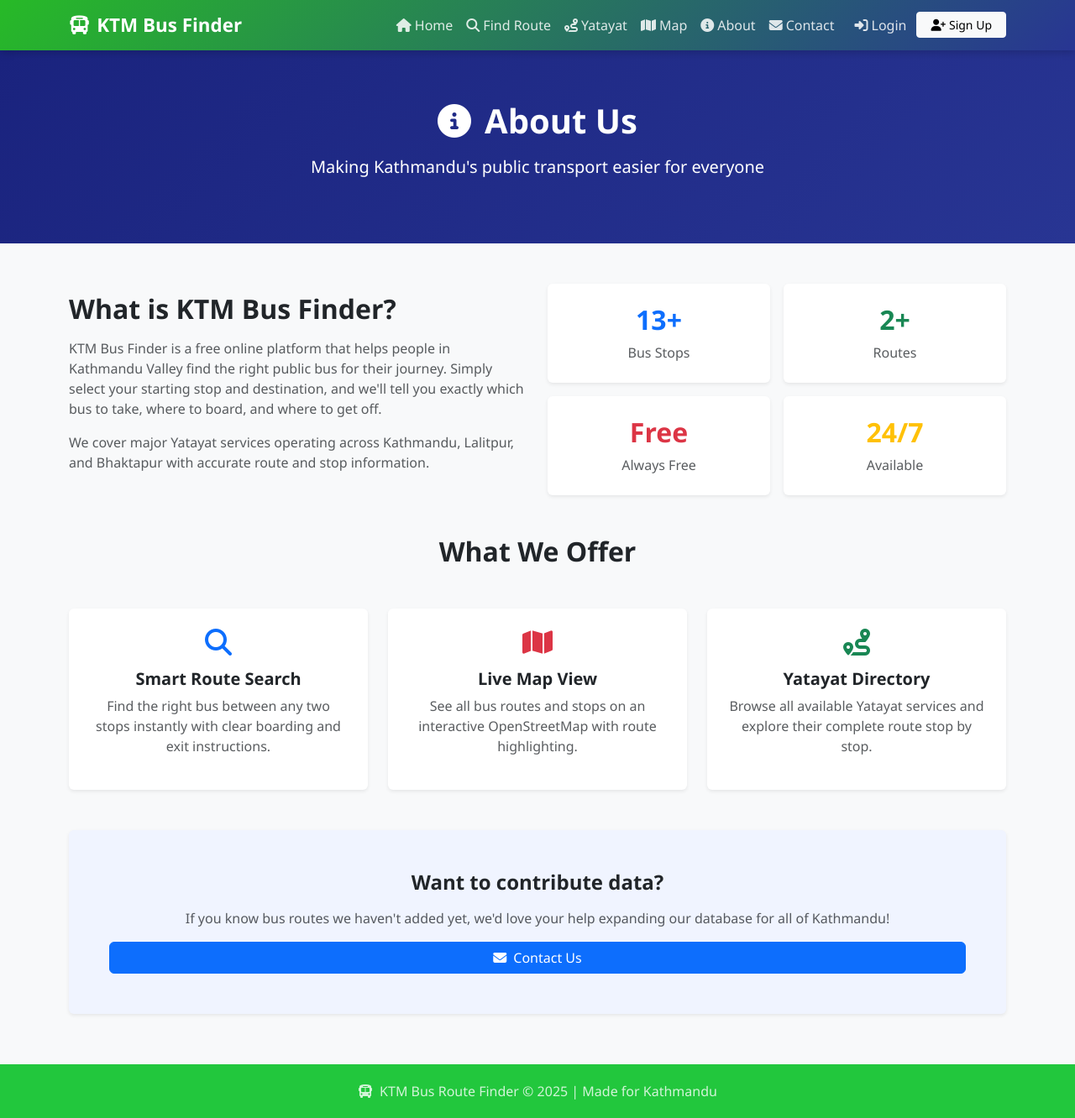
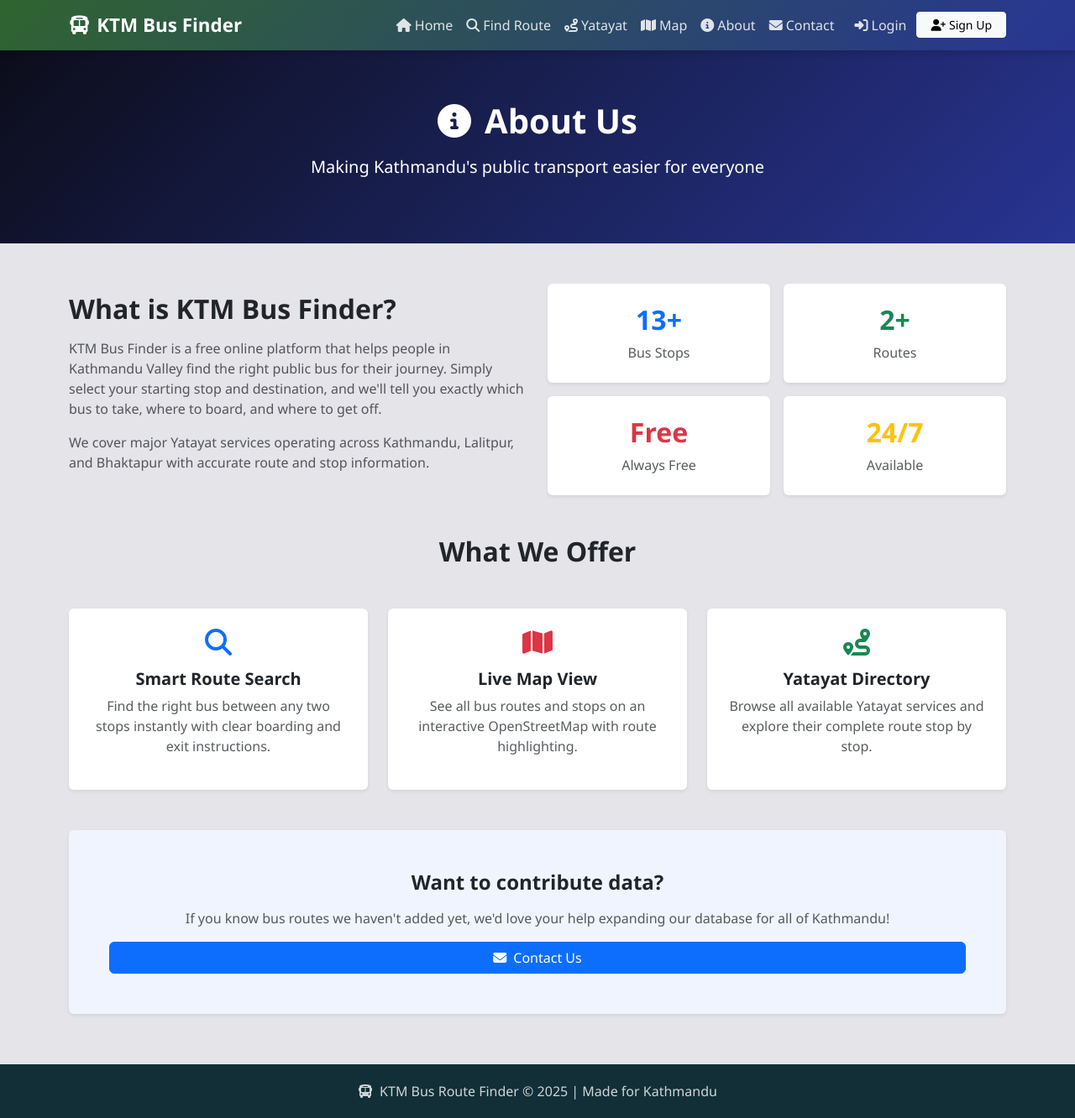
Before and after one commit to purnimapant77/ktm_bus_route, a Django app: page /about/ in a window 1280 px wide. Shown: the whole page at 84% size. Run offline with Django 5.2, Linux system fonts and the light colour scheme.

Commit message:
fix colors and add photo

```diff
--- a/bus/templates/bus/about.html
+++ b/bus/templates/bus/about.html
@@ -2,7 +2,7 @@
 {% block title %}About - KTM Bus Finder{% endblock %}
 
 {% block content %}
-<div style="background: linear-gradient(135deg, #1a237e, #283593); color: white; padding: 60px 0;">
+<div style="background: linear-gradient(135deg, #0c0d1a, #283593); color: white; padding: 60px 0;">
     <div class="container text-center">
         <h1 class="fw-bold mb-3"><i class="fas fa-info-circle me-3"></i>About Us</h1>
         <p class="lead">Making Kathmandu's public transport easier for everyone</p>
--- a/bus/templates/bus/base.html
+++ b/bus/templates/bus/base.html
@@ -8,11 +8,11 @@
     <link href="https://cdnjs.cloudflare.com/ajax/libs/font-awesome/6.4.0/css/all.min.css" rel="stylesheet">
     <style>
         body {
-            background-color: #f8f9fa;
+            background-color: #190d3e1c;
             font-family: 'Segoe UI', sans-serif;
         }
         .navbar {
-            background: linear-gradient(135deg, #27ba27, #283593);
+            background: linear-gradient(135deg, #306430, #283593);
             box-shadow: 0 2px 10px rgba(0,0,0,0.2);
         }
         .navbar-brand {
@@ -28,7 +28,7 @@
             color: white !important;
         }
         .footer {
-            background: #22c73d;
+            background: #122f37;
             color: rgba(255,255,255,0.8);
             padding: 20px 0;
             margin-top: 60px;
@@ -36,7 +36,7 @@
     </style>
     {% block extra_css %}{% endblock %}
 </head>
-<body>
+<body >
 
 <nav class="navbar navbar-expand-lg">
     <div class="container">
--- a/bus/templates/bus/contact.html
+++ b/bus/templates/bus/contact.html
@@ -2,7 +2,7 @@
 {% block title %}Contact - KTM Bus Finder{% endblock %}
 
 {% block content %}
-<div style="background: linear-gradient(135deg, #1a237e, #283593); color: white; padding: 60px 0;">
+<div style="background: linear-gradient(135deg, #03040b, #2b3898); color: white; padding: 60px 0;">
     <div class="container text-center">
         <h1 class="fw-bold mb-3"><i class="fas fa-envelope me-3"></i>Contact Us</h1>
         <p class="lead">Have a question or want to contribute? We'd love to hear from you!</p>
--- a/bus/templates/bus/home.html
+++ b/bus/templates/bus/home.html
@@ -1,9 +1,10 @@
 {% extends 'bus/base.html' %}
-
+{% load static %}
 {% block title %}Home - KTM Bus Finder{% endblock %}
 
 {% block content %}
-<div style="background: linear-gradient(135deg, #1a237e, #283593); color: white; padding: 80px 0;">
+
+<div style="background: linear-gradient(rgba(0,0,0,0.55), rgba(0,0,0,0.55)), url('{% static 'bus/images/bus.jpg' %}') center/cover no-repeat; color: white; padding: 120px 0;">
     <div class="container text-center">
         <h1 class="display-4 fw-bold mb-3">
             <i class="fas fa-bus me-3"></i>KTM Bus Route Finder
@@ -43,4 +44,5 @@
         </div>
     </div>
 </div>
+
 {% endblock %}
```
Also changed, not shown: bus/static/bus/images/bus.jpg (added).
